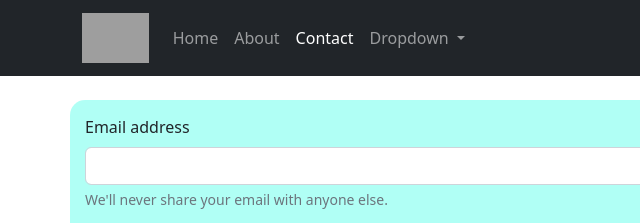
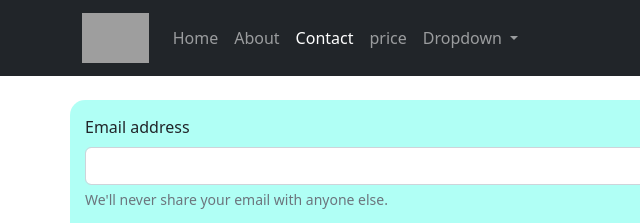
Before and after one commit to mohammad-rifat/my_bootstrap, a plain HTML site: page contact.html in a window 1280 px wide. Shown: the top 223 px of the page, 0-640 px from the left. Drawn offline with Linux system fonts and the light colour scheme; grey boxes are pictures that could not be loaded.

Commit message:
added one item in navigation bar

```diff
--- a/contact.html
+++ b/contact.html
@@ -53,6 +53,9 @@
             </li>
             <li class="nav-item">
               <a class="nav-link active" href="contact.html">Contact</a>
+            </li>
+            <li class="nav-item">
+              <a class="nav-link" href="#">price</a>
             </li>
             <li class="nav-item dropdown">
               <a
```
